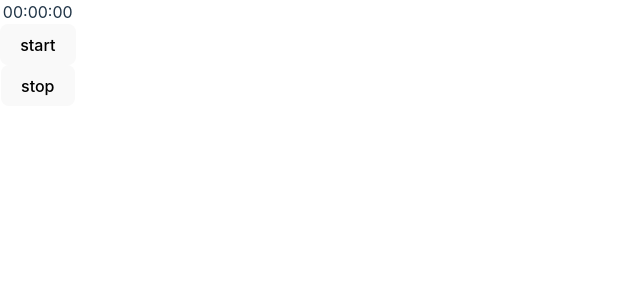
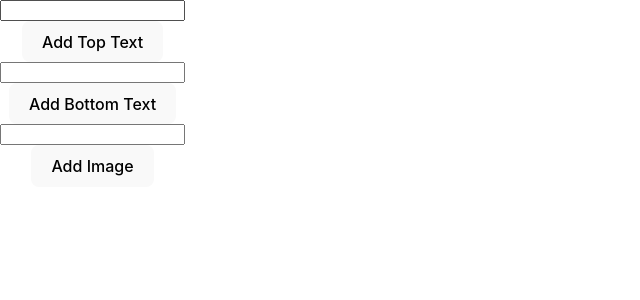
Before and after one commit to Violet0222/asdf, a React (Vite) app: page / in a window 1280 px wide. Shown: the top 300 px of the page, without its empty margins (0-640 px from the left). Built offline with nearby package versions, Linux system fonts and the light colour scheme.

Commit message:
add MemeGeneratorWithCustomText

```diff
--- a/src/App.tsx
+++ b/src/App.tsx
@@ -4,14 +4,16 @@
 
 // import { FadeScroll } from "./fadeScroll/fadeScroll";
 import s from "./App.module.css";
+import { MemeGeneratorWithCustomText } from "./memeGeneratorWithCustomText/memeGeneratorWithCustomText";
 // import { DynamicallyGeneratedTextArt } from "./dynamicallyGeneratedTextArt/dynamicallyGeneratedTextArt";
-import { StopWatch } from "./stopWatch/stopWatch";
+// import { StopWatch } from "./stopWatch/stopWatch";
 
 // import s from "./App.module.css";
+
 function App() {
   return (
     <div className={s.app}>
-      <StopWatch />
+      <MemeGeneratorWithCustomText />
     </div>
   );
 }
--- /dev/null
+++ b/src/memeGeneratorWithCustomText/memeGeneratorWithCustomText.tsx
@@ -0,0 +1,69 @@
+import { ChangeEvent, useState } from "react";
+
+type Meme = {
+  image: string;
+  topText: string;
+  bottomText: string;
+};
+export const MemeGeneratorWithCustomText = () => {
+  const [meme, setMeme] = useState<Meme>({
+    image: "",
+    topText: "",
+    bottomText: "",
+  });
+
+  const [input1, setInput1] = useState("");
+
+  const [input2, setInput2] = useState("");
+  const [input3, setInput3] = useState("");
+
+  const onTopTextHandler = () => {
+    setMeme((prev) => ({ ...prev, topText: input1 }));
+  };
+  const onBottomTextHandler = () => {
+    setMeme((prev) => ({ ...prev, bottomText: input2 }));
+  };
+  const onAddImageHandler = () => {
+    setMeme((prev) => ({ ...prev, image: input3 }));
+  };
+  return (
+    <>
+      <input
+        type="text"
+        value={input1}
+        onChange={(e: ChangeEvent<HTMLInputElement>) =>
+          setInput1(e.currentTarget.value)
+        }
+      />
+      <button onClick={onTopTextHandler}>Add Top Text</button>
+      <input
+        type="text"
+        value={input2}
+        onChange={(e: ChangeEvent<HTMLInputElement>) =>
+          setInput2(e.currentTarget.value)
+        }
+      />
+      <button onClick={onBottomTextHandler}>Add Bottom Text</button>
+      <input
+        type="text"
+        value={input3}
+        onChange={(e: ChangeEvent<HTMLInputElement>) =>
+          setInput3(e.currentTarget.value)
+        }
+      />
+      <button onClick={onAddImageHandler}>Add Image</button>
+
+      <div>{meme.topText}</div>
+      <div>
+        {meme.image && (
+          <img
+            src={meme.image}
+            alt="selected"
+            style={{ width: "50px", height: "50px" }}
+          />
+        )}
+      </div>
+      <div>{meme.bottomText}</div>
+    </>
+  );
+};
```
